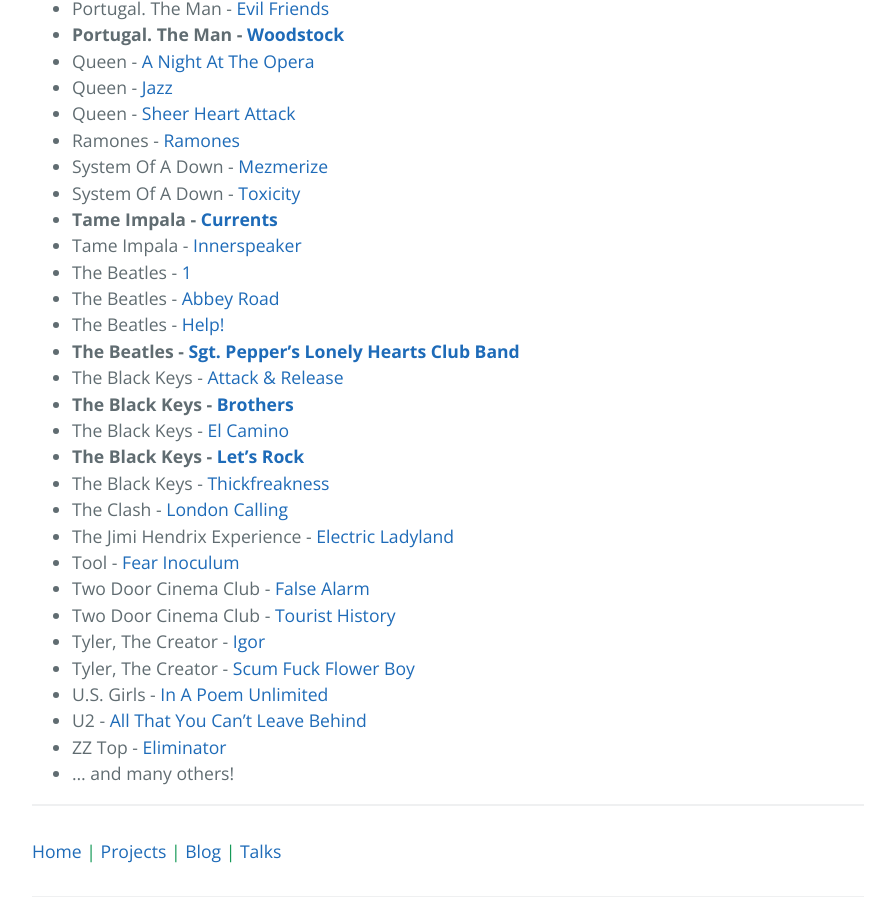
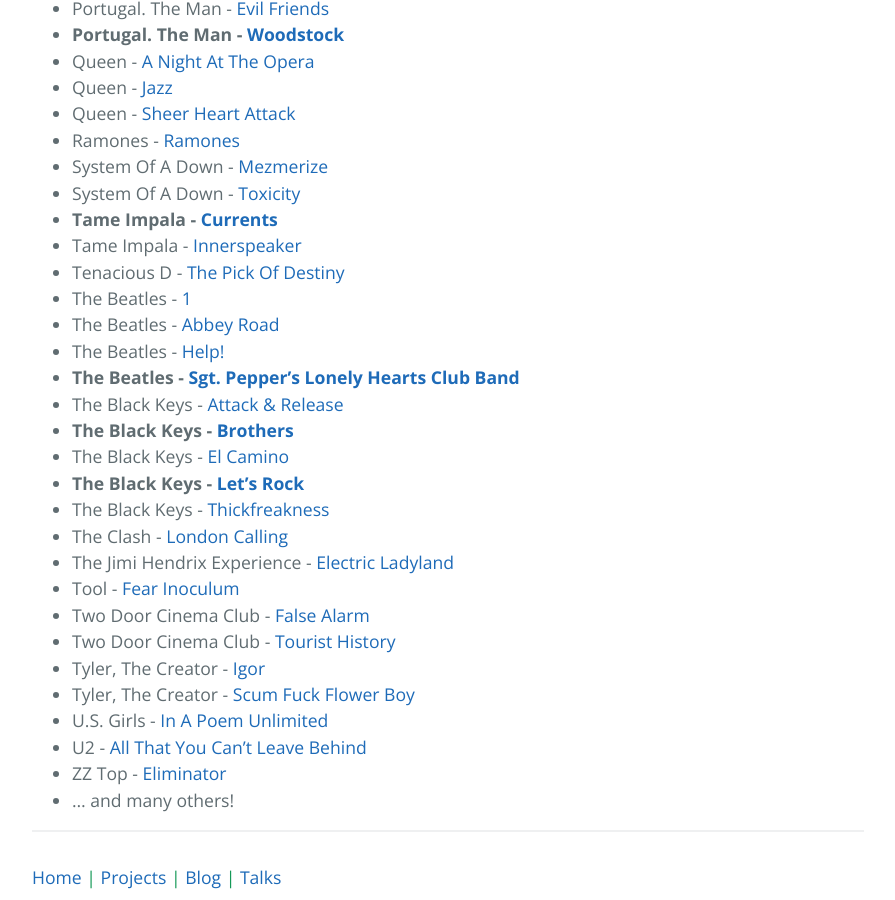
Before and after one commit to andrelago13/andrelago13.github.io, a Jekyll site: the page built from records.md, in a window 1280 px wide and 900 px high, scrolled down 2939 px. Shown: the whole window, without its empty margins (192-1087 px from the left). Built offline with Jekyll 4.4.1, drawn with Linux system fonts in a browser that asks for light colours.

Commit message:
Update records.md

```diff
--- a/records.md
+++ b/records.md
@@ -108,6 +108,7 @@
 * System Of A Down - [Toxicity](https://www.discogs.com/System-Of-A-Down-Toxicity/master/35626)
 * **Tame Impala - [Currents](https://www.discogs.com/Tame-Impala-Currents/master/861083)**
 * Tame Impala - [Innerspeaker](https://www.discogs.com/Tame-Impala-Innerspeaker/master/268496)
+* Tenacious D - [The Pick Of Destiny](https://www.discogs.com/Tenacious-D-The-Pick-Of-Destiny/master/52517)
 * The Beatles - [1](https://www.discogs.com/The-Beatles-1/master/447254)
 * The Beatles - [Abbey Road](https://www.discogs.com/The-Beatles-Abbey-Road/master/24047)
 * The Beatles - [Help!](https://www.discogs.com/The-Beatles-Help/master/45895)
```
